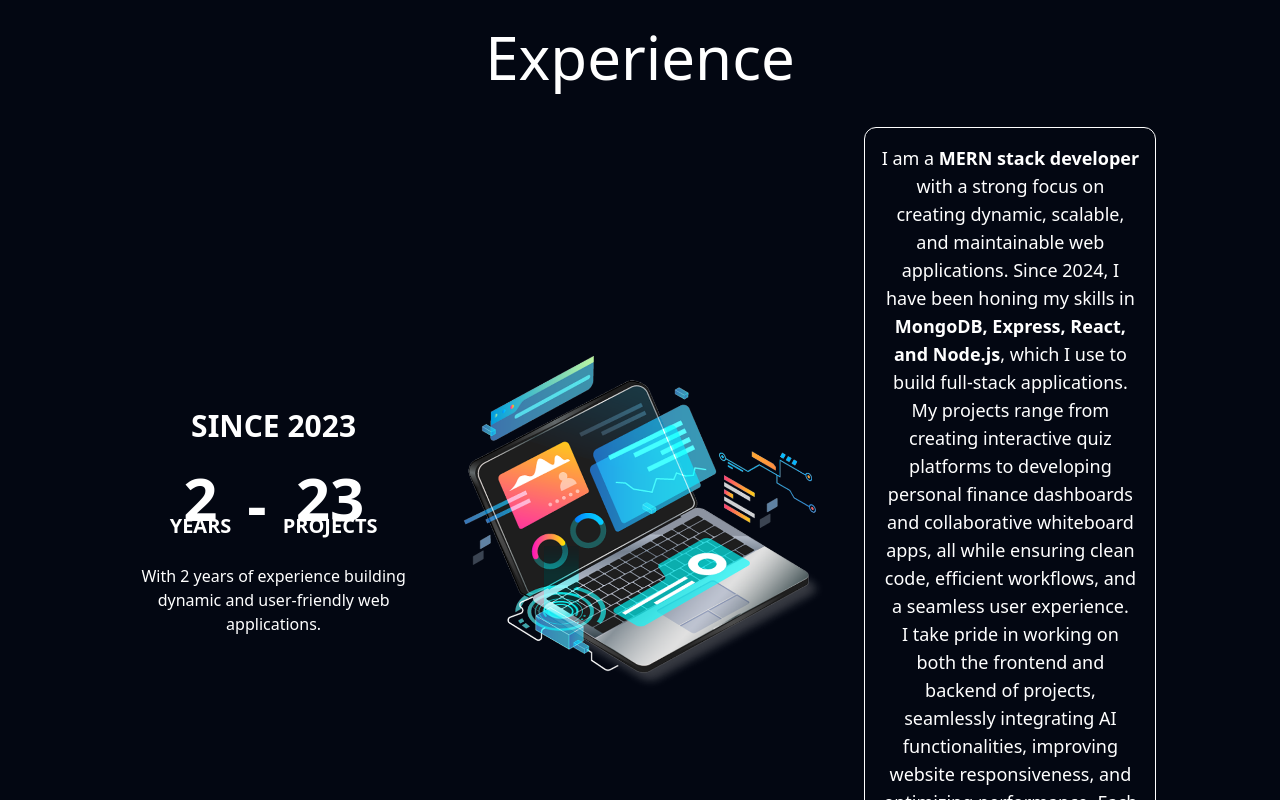
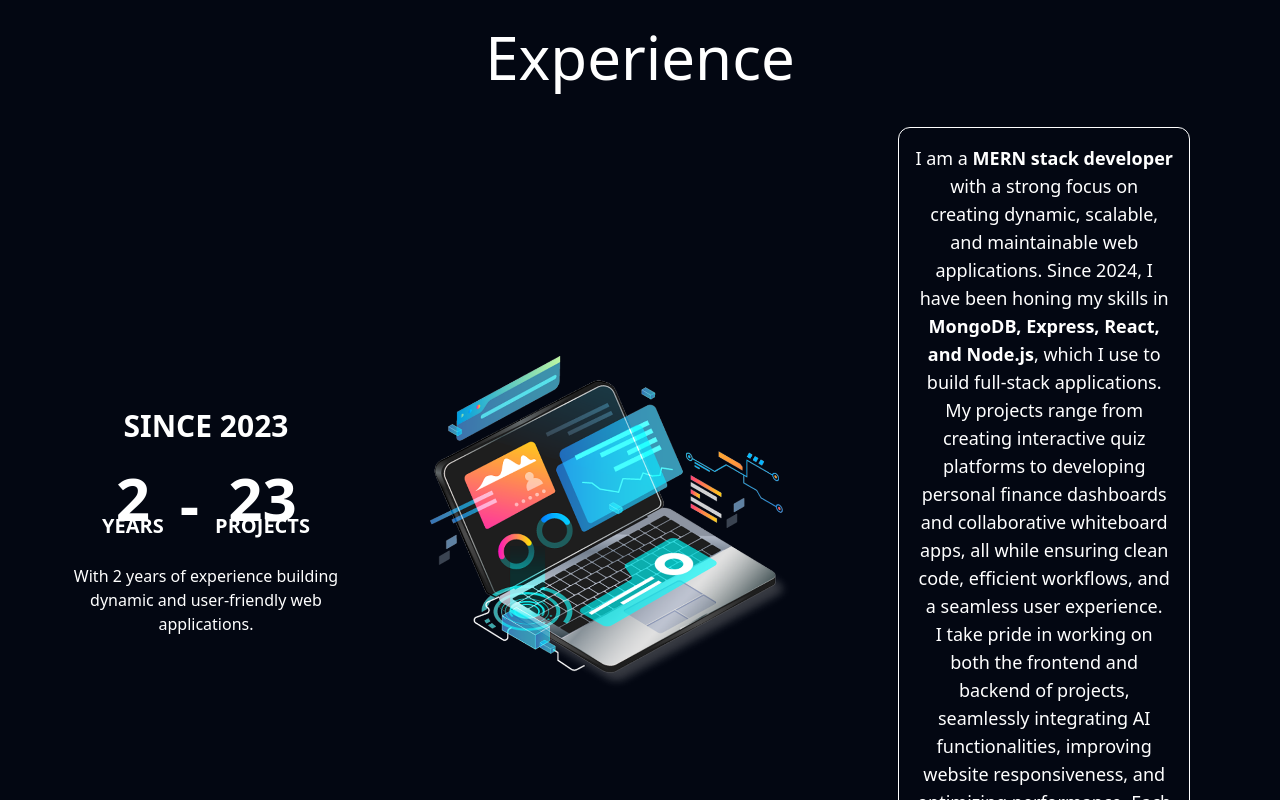
Before and after one commit to mariemjellibi/final-portfolio, a React (Vite) app: page / in a window 1280 px wide. Shown: the part 2660-3460 px from the top of the page. Built offline with nearby package versions, Linux system fonts and the light colour scheme.

Commit message:
responsivity

```diff
--- a/src/components/experienceSection/ExperienceTop.jsx
+++ b/src/components/experienceSection/ExperienceTop.jsx
@@ -4,8 +4,8 @@ import ExperienceTopRight from "./ExperienceTopRight";
 
 const ExperienceTop = () => {
   return (
-    <div className="flex lg:flex-row sm:flex-col gap-4 items-center justify-center">
-      <ExperienceTopLeft />
+<div className="flex lg:flex-row flex-col gap-4 items-center justify-center">
+<ExperienceTopLeft />
       <ExperienceTopMiddle />
       <ExperienceTopRight />
     </div>
--- a/src/components/experienceSection/ExperienceTopLeft.jsx
+++ b/src/components/experienceSection/ExperienceTopLeft.jsx
@@ -2,7 +2,7 @@ import ExperienceInfo from "./ExperienceInfo";
 
 const ExperienceTopLeft = () => {
   return (
-    <div className="flex flex-col gap-6 w-[300px]">
+    <div className="w-full sm:w-[300px] flex flex-col gap-6 items-center text-center">
       <p className="text-orange font-bold uppercase text-3xl font-special text-center">
         Since 2023
       </p>
--- a/src/components/experienceSection/ExperienceTopMiddle.jsx
+++ b/src/components/experienceSection/ExperienceTopMiddle.jsx
@@ -1,6 +1,6 @@
 const ExperienceTopMiddle = () => {
     return (
-      <div className="lg:w-[35%] md:w-[50%] sm:w-[80%]">
+      <div className="w-full sm:w-[80%] md:w-[50%] lg:w-[35%] mx-auto">
         <img src="/images/experience-image.png" alt="my experience" />
       </div>
     );
--- a/src/components/experienceSection/ExperienceTopRight.jsx
+++ b/src/components/experienceSection/ExperienceTopRight.jsx
@@ -1,6 +1,18 @@
+// const ExperienceTopRight = () => {
+//   return (
+//     <div className="xl:w-[25%] lg:w-[30%] border border-lightBrown p-4 rounded-xl">
+//       <p className="text-lg text-center text-lightGrey">
+//         I am a <span className="font-bold text-white">MERN stack developer</span> with a strong focus on creating dynamic, scalable, and maintainable web applications. Since 2024, I have been honing my skills in{" "}
+//         <span className="font-bold text-white">MongoDB, Express, React, and Node.js</span>, which I use to build full-stack applications. My projects range from creating interactive quiz platforms to developing personal finance dashboards and collaborative whiteboard apps, all while ensuring clean code, efficient workflows, and a seamless user experience.
+//         <br />
+//         I take pride in working on both the frontend and backend of projects, seamlessly integrating AI functionalities, improving website responsiveness, and optimizing performance. Each project I work on is designed to meet the user’s needs, delivering exceptional results.
+//       </p>
+//     </div>
+//   );
+// };
 const ExperienceTopRight = () => {
   return (
-    <div className="xl:w-[25%] lg:w-[30%] border border-lightBrown p-4 rounded-xl">
+    <div className="w-full sm:w-[90%] md:w-[70%] lg:w-[30%] xl:w-[25%] mx-auto border border-lightBrown p-4 rounded-xl">
       <p className="text-lg text-center text-lightGrey">
         I am a <span className="font-bold text-white">MERN stack developer</span> with a strong focus on creating dynamic, scalable, and maintainable web applications. Since 2024, I have been honing my skills in{" "}
         <span className="font-bold text-white">MongoDB, Express, React, and Node.js</span>, which I use to build full-stack applications. My projects range from creating interactive quiz platforms to developing personal finance dashboards and collaborative whiteboard apps, all while ensuring clean code, efficient workflows, and a seamless user experience.
@@ -11,4 +23,6 @@ const ExperienceTopRight = () => {
   );
 };
 
+
+
 export default ExperienceTopRight;
```
